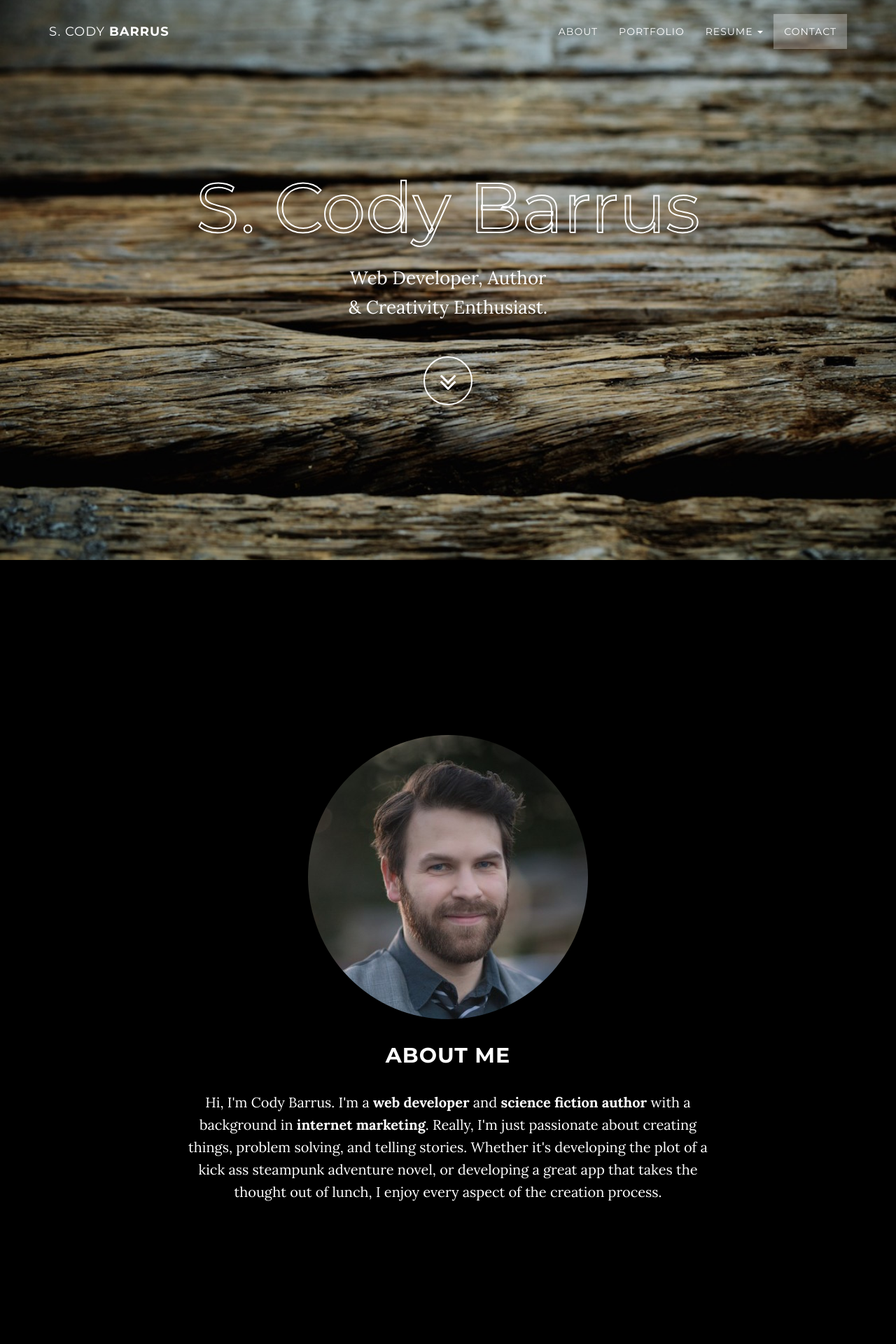
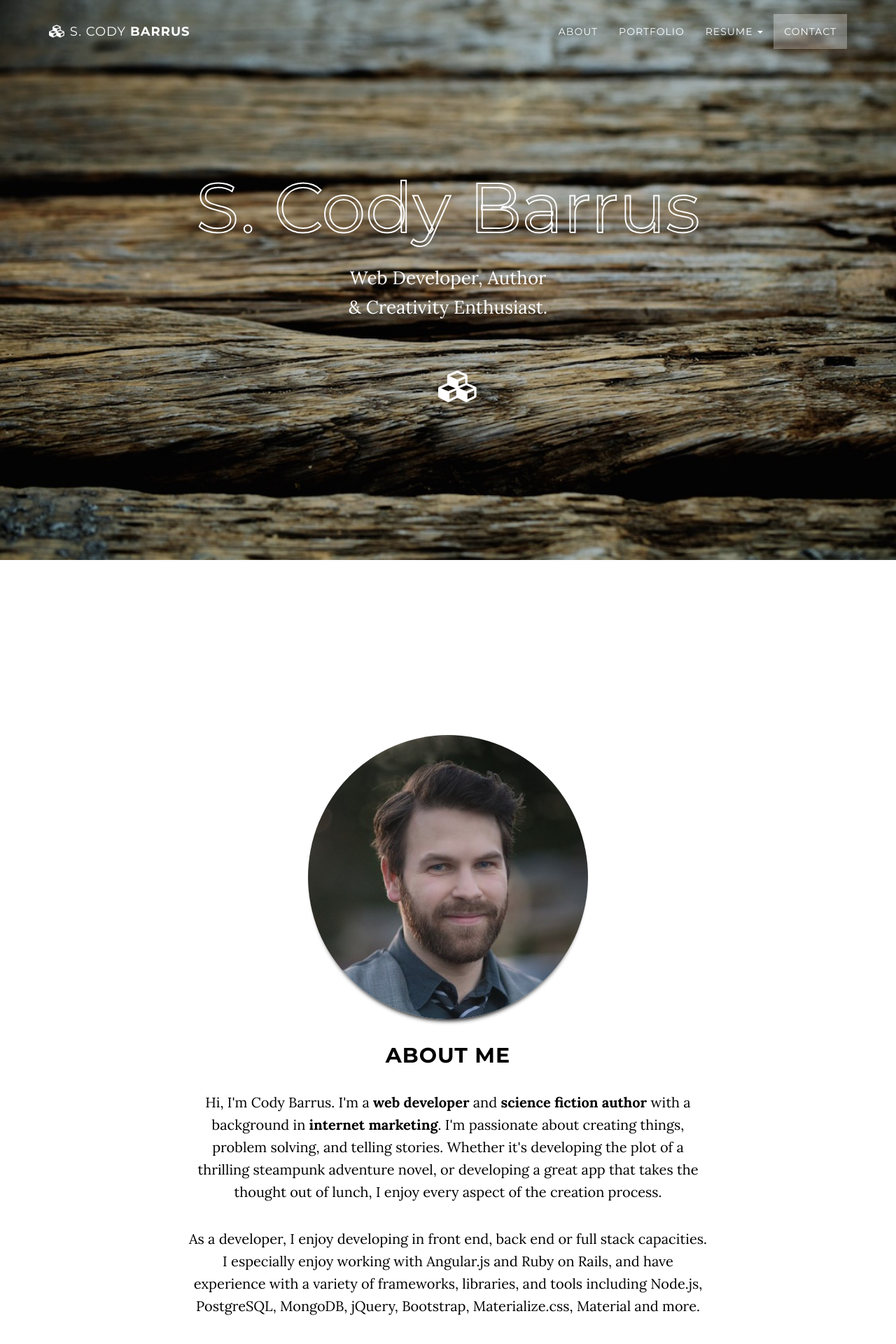
Before and after one commit to goopscoop/goopscoop.github.io, a PHP site: page / in a window 1280 px wide. Shown: the top 1920 px of the page at 70% size. Run offline with PHP 8.4, Linux system fonts and the light colour scheme.

Commit message:
changed style

```diff
--- a/css/grayscale.css
+++ b/css/grayscale.css
@@ -5,11 +5,13 @@
  */
 
 body {
+
     width: 100%;
     height: 100%;
     font-family: Lora,"Helvetica Neue",Helvetica,Arial,sans-serif;
-    color: #fff;
-    background-color: #000;
+    color: #000;
+    background-color: #FFFFFF;
+    background-attachment: fixed;
 }
 
 html {
@@ -45,7 +47,7 @@ p {
 }
 
 a {
-    color: #42dca3;
+    color: #006591;
     -webkit-transition: all .2s ease-in-out;
     -moz-transition: all .2s ease-in-out;
     transition: all .2s ease-in-out;
@@ -187,10 +189,10 @@ a:focus {
     width: 70px;
     height: 70px;
     margin-top: 15px;
-    padding: 7px 16px;
-    border: 2px solid #fff;
+    padding: 10px 20px;
+    /*border: 2px solid #fff;*/
     border-radius: 100%!important;
-    font-size: 40px;
+    font-size: 45px;
     color: #fff;
     background: 0 0;
     -webkit-transition: background .3s ease-in-out;
@@ -202,7 +204,7 @@ a:focus {
 .btn-circle:focus {
     outline: 0;
     color: #fff;
-    background: rgba(255,255,255,.1);
+    /*background: rgba(255,255,255,.1);*/
 }
 
 .btn-circle i.animated {
@@ -259,6 +261,11 @@ a:focus {
 
 .content-section {
     padding-top: 100px;
+    background-color: rgba(255,255,255,0.55);
+    -webkit-background-size: cover;
+    -moz-background-size: cover;
+    background-size: cover;
+    -o-background-size: cover;
 }
 
 .download-section {
@@ -305,17 +312,17 @@ a:focus {
 }
 
 .btn-default {
-    border: 1px solid #42dca3;
-    color: #42dca3;
+    border: 1px solid #006591;
+    color: #006591;
     background-color: transparent;
 }
 
 .btn-default:hover,
 .btn-default:focus {
-    border: 1px solid #42dca3;
+    border: 1px solid #006591;
     outline: 0;
     color: #000;
-    background-color: #42dca3;
+    background-color: #006591;
 }
 
 ul.banner-social-buttons {
--- a/css/style.css
+++ b/css/style.css
@@ -63,20 +63,26 @@ text {
   text-align: justify;
 }
 
+#profile-photo {
+  -webkit-box-shadow: 0 8px 6px -6px black;
+     -moz-box-shadow: 0 8px 6px -6px black;
+          box-shadow: 0 8px 6px -6px black;
+}
+
 /*Finish index section*/
 .proj-index {
-  background-color: #F8F8FF;
+  /*background-color: #F8F8FF;*/
   padding: 15px 30px;
   margin-bottom: 100px;
-  border: solid #42dca3 3px;
+  /*border: solid #42dca3 3px;*/
 }
 
 .proj-index li {
   list-style: none;
-  border: solid #42dca3;
-  color: #42dca3;
-  border-width: 3px 3px 3px 30px;
-  border-radius: 6px;
+  /*border: solid #42dca3;*/
+  /*color: #42dca3;*/
+  /*border-width: 3px 3px 3px 30px;*/
+  /*border-radius: 6px;*/
   font-family: Montserrat,"Helvetica Neue",Helvetica,Arial,sans-serif;
   margin: 0 0 10px 0;
   padding: 2px 2px 2px 10px;
@@ -96,12 +102,12 @@ text {
   padding-left: 40px;
 }
 
-.proj-index li:hover,
+/*.proj-index li:hover,
 .proj-index li:focus {
     outline: 0;
     color: #000;
     background-color: #42dca3;
-}
+}*/
 
 .proj-index ul {
   padding: 0;
--- a/index.html
+++ b/index.html
@@ -55,7 +55,7 @@
                 </button>
                 <div data-sr='enter top, over 1.5s, wait 1.2s, ease-in-out 30px, vFactor 0.0'>
                     <a class="navbar-brand page-scroll" href="#page-top">
-                        <span class="light">S. Cody</span> Barrus
+                        <span class="light"><i class="fa fa-cubes"></i> S. Cody</span> Barrus
                     </a>
                 </div>
             </div>
@@ -108,7 +108,7 @@
                             </p>
                         <div data-sr='enter bottom, over 0.7s, wait 2.4s, ease-in-out 50px'>
                         <a href="#about" class="btn btn-circle page-scroll">
-                            <i class="fa fa-angle-double-down animated"></i>
+                            <i class="fa fa-cubes animated"></i>
                         </a>
                         </div>
                     </div>
@@ -118,39 +118,44 @@
     </header>
 
     <!-- About Section -->
-    <section id="about" class="container content-section text-center">
+    <div data-parallax="scroll" data-image-src="img/wood-floor-texture.jpg">
+    <section id="about" class="container content-section text-center" >
         <div class="row">
             <div class="col-lg-8 col-lg-offset-2">
                 <!-- <div class="row"> -->
-                <div id='taco' class="parallax-window" data-parallax="scroll" data-image-src="img/scbsquare.jpg"></div>
+                <div class="parallax-window" data-parallax="scroll" data-image-src="img/scbsquare.jpg"></div>
                     <p><img data-sr='enter bottom, move 100px, over 1.3s' id='profile-photo' class='img-round img-responsive' src="img/scbsquare.jpg"></p>
                 <!-- </div> -->
                 <h2 data-sr='enter bottom, move 100px, over 1.5s'>About me</h2>
-                <p data-sr='enter bottom, move 100px, over 1.5s, wait 0.2s'>Hi, I'm Cody Barrus. I'm a <strong>web developer</strong> and <strong>science fiction author</strong> with a background in <strong>internet marketing</strong>. Really, I'm just passionate about creating things, problem solving, and telling stories. Whether it's developing the plot of a kick ass steampunk adventure novel, or developing a great app that takes the thought out of lunch, I enjoy every aspect of the creation process.</p>
+                <div data-sr='enter bottom, move 100px, over 1.5s, wait 0.2s'>
+                    <p>Hi, I'm Cody Barrus. I'm a <strong>web developer</strong> and <strong>science fiction author</strong> with a background in <strong>internet marketing</strong>. I'm passionate about creating things, problem solving, and telling stories. Whether it's developing the plot of a thrilling steampunk adventure novel, or developing a great app that takes the thought out of lunch, I enjoy every aspect of the creation process.</p>
+                    <p>As a developer, I enjoy  developing in front end, back end or full stack capacities. I especially enjoy working with  Angular.js and Ruby on Rails, and have experience with a variety of frameworks, libraries, and tools including Node.js, PostgreSQL, MongoDB, jQuery, Bootstrap, Materialize.css, Material and more.</p>
+                </div>
             </div>
         </div>
     </section>
+    </div>
 
     <!-- Download Section -->
-    <section id="download" class="content-section">
-        <div class="download-section">
-            <div class="container">
+    <section id="download" class="content-section" >
+        <div class="download-section" >
+            <div class="container" >
                 <div class="col-lg-10 col-lg-offset-1">
-                <div class="row">
+                <div class="row" >
                     <div class="col-lg-10 col-lg-offset-1 proj-index">
-                        <h3>Projects</h3>
+                        <h3>My Projects</h3>
                         <div class="col-md-6">
                             <h4>Web Development</h4>
                             <ul>
-                                <li><a class="page-scroll" href="#memory-ln">Memory Lane</a></li>
-                                <li><a class="page-scroll" href="#lunchbreak">LunchBreak.Ninja</a></li>
+                                <li><a class="page-scroll" href="#memory-ln"><i class="fa fa-cubes animated"></i> Memory Lane</a></li>
+                                <li><a class="page-scroll" href="#lunchbreak"><i class="fa fa-cubes animated"></i> LunchBreak.Ninja</a></li>
                             </ul>
                         </div>
                         <div class="col-md-6">
                             <h4>Publishing</h4>
                             <ul>
-                                <li><a class="page-scroll" href="#discover">Discovering Aberration</a></li>
-                                <li><a class="page-scroll" href="#gin">The Gin Thief</a></li>
+                                <li><a class="page-scroll" href="#discover"><i class="fa fa-cubes animated"></i> Discovering Aberration</a></li>
+                                <li><a class="page-scroll" href="#gin"><i class="fa fa-cubes animated"></i> The Gin Thief</a></li>
                             </ul>
                         </div>
                     </div>
```
Also changed, not shown: img/textured-live-wallpaper.jpg (added), img/wood-floor-texture.jpg (added), img/wood-texture.jpg (added), 1 other file.
